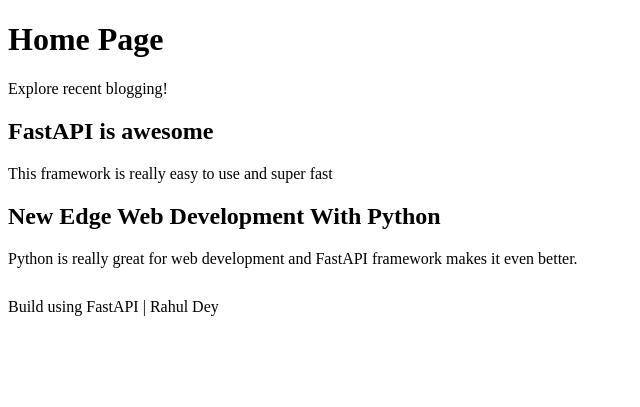
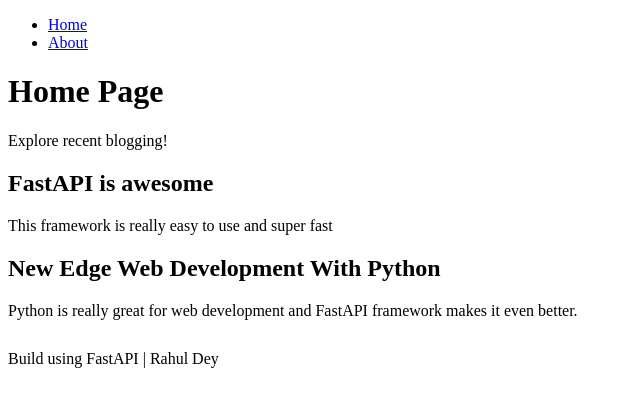
Before and after one commit to deyrahul95/microblog, a FastAPI app: page / in a window 1280 px wide. Shown: the top 407 px of the page, without its empty margins (0-640 px from the left). Run offline with FastAPI, Linux system fonts and the light colour scheme.

Commit message:
Added layout

```diff
--- a/templates/home.html
+++ b/templates/home.html
@@ -1,29 +1,11 @@
-<!DOCTYPE html>
-<html lang="en">
+{% extends "layout.html" %}
 
-<head>
-    <meta charset="UTF-8" />
-    <meta name="viewport" content="width=device-width, initial-scale=1.0" />
-    <title>
-        {% if title %} Micro Blog - {{ title }} {% else %} Micro Blog {% endif %}
-    </title>
-</head>
+{% block content %}
+    <h1>Home Page</h1>
+    <p>Explore recent blogging!</p>
 
-<body>
-    <header>
-        <h1>Home Page</h1>
-    </header>
-
-    <main>
-        <p>Explore recent blogging!</p>
-
-        {% for post in posts %}
+    {% for post in posts %}
         <h2>{{ post.title }}</h2>
         <section>{{ post.content }}</section>
-        {% endfor %}
-    </main>
-
-    <footer style="margin-top: 30px">Build using FastAPI | Rahul Dey</footer>
-</body>
-
-</html>
+    {% endfor %}
+{% endblock content %}
--- /dev/null
+++ b/templates/layout.html
@@ -0,0 +1,27 @@
+<!DOCTYPE html>
+<html lang="en">
+  <head>
+    <meta charset="UTF-8" />
+    <meta name="viewport" content="width=device-width, initial-scale=1.0" />
+    <title>
+      {% if title %} Micro Blog - {{ title }} {% else %} Micro Blog {% endif %}
+    </title>
+  </head>
+
+  <body>
+    <header>
+      <nav>
+        <ul>
+          <li><a href="/">Home</a></li>
+          <li><a href="/about">About</a></li>
+        </ul>
+      </nav>
+    </header>
+
+    <main style="margin-top: 20px; margin-bottom: 20px">
+      {% block content %} {% endblock content %}
+    </main>
+
+    <footer style="margin-top: 30px">Build using FastAPI | Rahul Dey</footer>
+  </body>
+</html>
```
